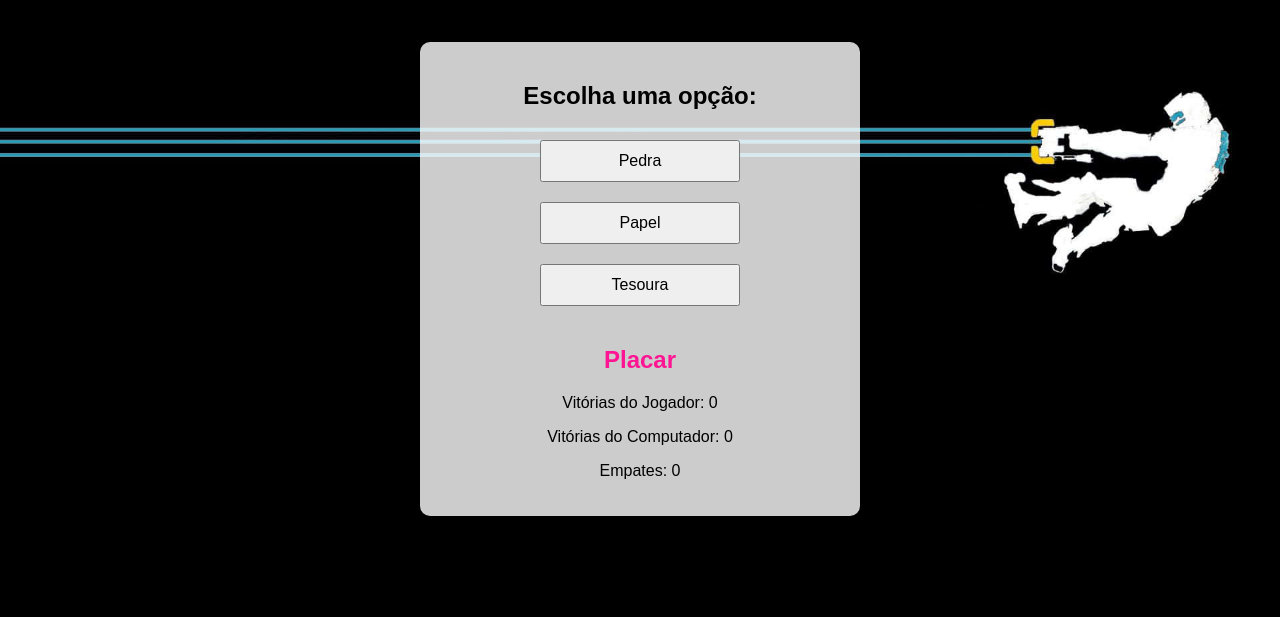
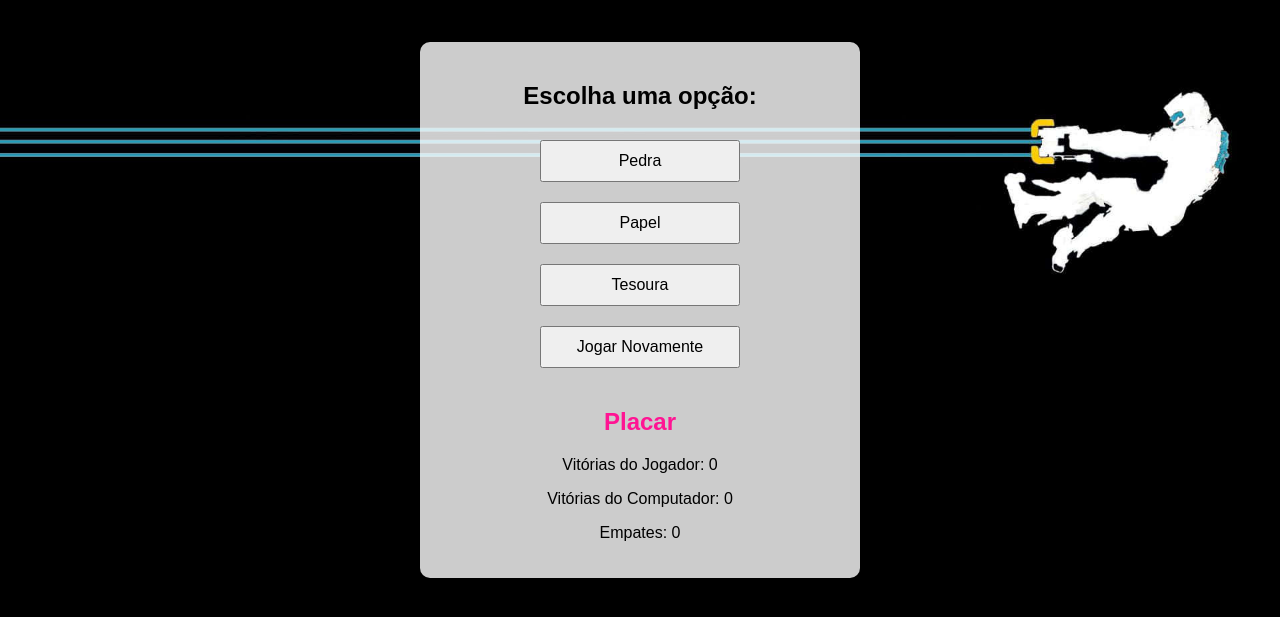
Before and after one commit to mryanalmeida/JokenPow, a plain HTML site: page index.html in a window 1280 px wide. Shown: the part 115-732 px from the top of the page. Drawn offline with Linux system fonts and the light colour scheme.

Commit message:
jokenpow

```diff
--- a/index.html
+++ b/index.html
@@ -17,6 +17,7 @@
             <button onclick="jogar('pedra')">Pedra</button>
             <button onclick="jogar('papel')">Papel</button>
             <button onclick="jogar('tesoura')">Tesoura</button>
+            <button onclick="jogar('jogar novamente')">Jogar Novamente</button>
         </div>
         <div id="resultado">
             <p id="movimento-jogador"></p>
```
